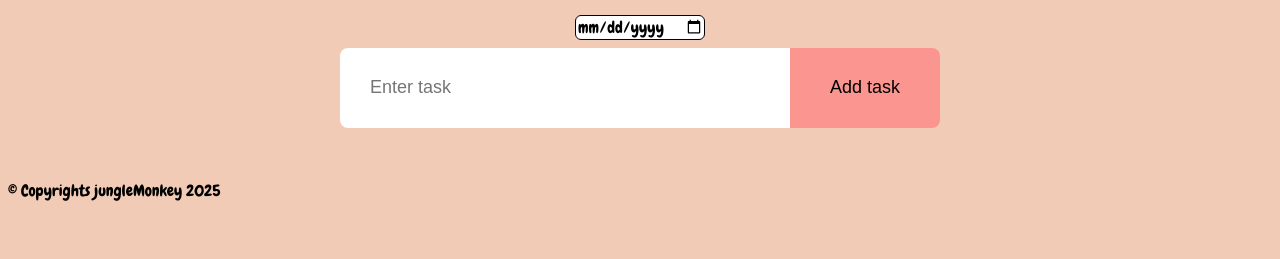
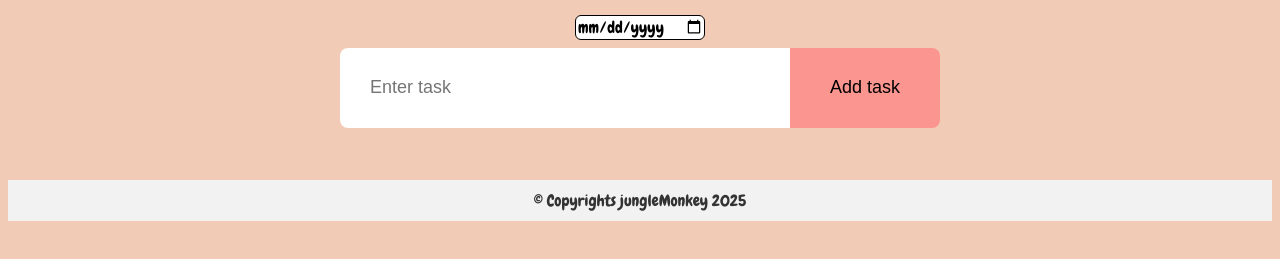
Before and after one commit to MruthulaniAmirtharaj/todolist, a plain HTML site: page index.html in a window 1280 px wide. Shown: the part 91-350 px from the top of the page. Drawn offline with Linux system fonts and the light colour scheme.

Commit message:
Update style.css

```diff
--- a/style.css
+++ b/style.css
@@ -200,3 +200,10 @@ input:checked + .slider {
 input:checked + .slider:before {
   transform: translateX(24px);
 }
+
+footer {
+  text-align: center;
+  padding: 10px;
+  background-color: #f2f2f2;
+  color: #333;
+}
```
